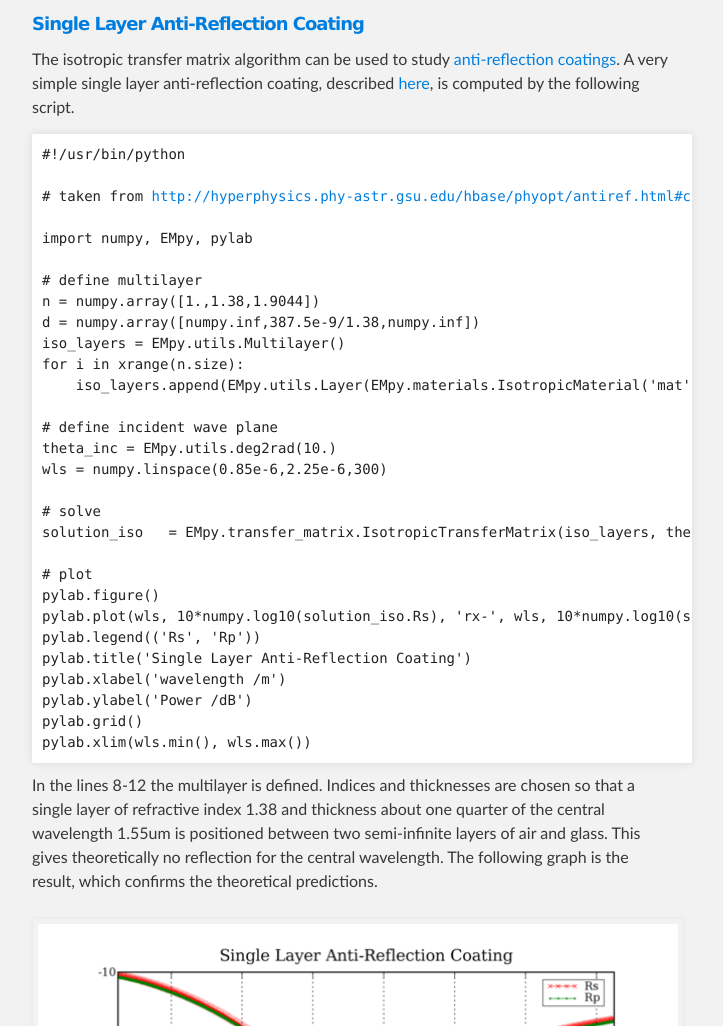
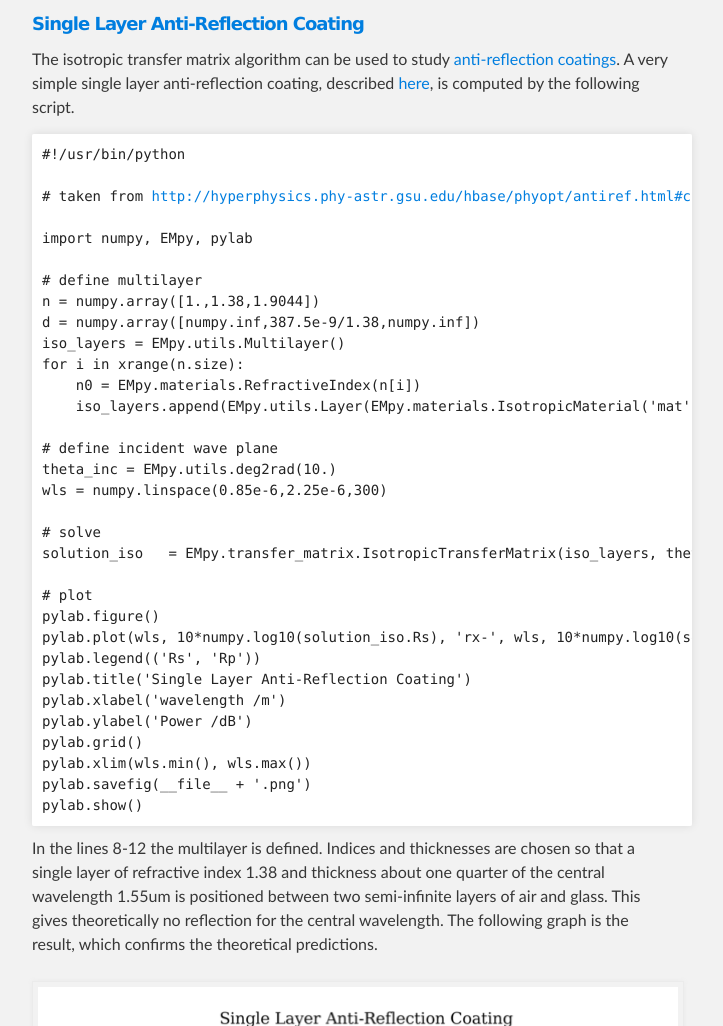
Before and after one commit to lbolla/EMpy, a plain HTML site: page index.html in a window 1280 px wide. Shown: the part 920-1946 px from the top of the page, without its empty margins (288-1011 px from the left). Drawn offline with Linux system fonts and the light colour scheme.

Commit message:
fixes to ex1

```diff
--- a/index.html
+++ b/index.html
@@ -89,7 +89,8 @@
 d = numpy.array([numpy.inf,387.5e-9/1.38,numpy.inf])
 iso_layers = EMpy.utils.Multilayer()
 <span class="keyword">for</span> i <span class="keyword">in</span> <span class="py-builtins">xrange</span>(n.size):
-    iso_layers.append(EMpy.utils.Layer(EMpy.materials.IsotropicMaterial(<span class="string">'mat'</span>).setRixFromConst(n[i]),d[i]))
+    n0 = EMpy.materials.RefractiveIndex(n[i])
+    iso_layers.append(EMpy.utils.Layer(EMpy.materials.IsotropicMaterial(<span class="string">'mat'</span>, n0=n0).setRixFromConst(n[i]),d[i]))
 
 <span class="comment"># define incident wave plane
 </span>theta_inc = EMpy.utils.deg2rad(10.)
@@ -107,6 +108,8 @@ pylab.xlabel(<span class="string">'wavelength /m'</span>)
 pylab.ylabel(<span class="string">'Power /dB'</span>)
 pylab.grid()
 pylab.xlim(wls.min(), wls.max())
+pylab.savefig(__file__ + '.png')
+pylab.show()
 </pre>
                 </div>
 
```
